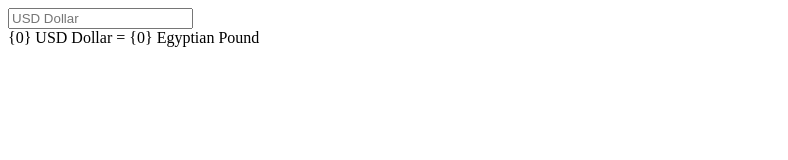
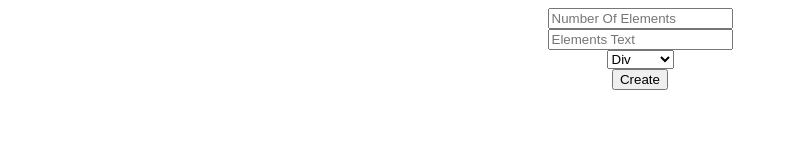
Before and after one commit to saoloh/js-web-dev-project, a plain HTML site: page section12/index.html in a window 1280 px wide. Shown: the whole page, without its empty margins (0-788 px from the left). Drawn offline with Linux system fonts and the light colour scheme.

Commit message:
final solution

```diff
--- a/section12/index.html
+++ b/section12/index.html
@@ -6,6 +6,7 @@
     <title>Document</title>
     <link rel="stylesheet" href="style.css">
     <script src="script.js" defer></script>
+    <link rel="stylesheet" href="style.css">
 </head>
 <body>
      <!-- <div id="elzero" class="element" name="js">JavaScript</div> -->
@@ -41,10 +42,10 @@
     <img decoding="async" src="#" alt="" />
   </div> -->
   <!-- ===================================== -->
-  <form action="">
+  <!-- <form action="">
     <input type="number" name="dollar"  placeholder="USD Dollar"   />
     <div class="result">{0} USD Dollar = {0} Egyptian Pound</div>
-  </form>
+  </form> -->
     <!-- ===================================== -->
     <!-- <div class="one" title="two">Two</div>
     <div class="two" title="one">One</div> -->
@@ -55,7 +56,7 @@
   <img decoding="async" src="#" />
   <img decoding="async" src="#" /> -->
           <!-- ===================================== -->
-          <!-- <form action="B">
+          <form action="">
             <input type="number" name="elements" class="input" placeholder="Number Of Elements" />
             <input type="text" name="texts" class="input" placeholder="Elements Text" />
             <select name="type" class="input">
@@ -64,6 +65,8 @@
             </select>
             <input type="submit" name="create" value="Create" />
             <div class="results"></div>
-          </form> -->
+          </form>
+          <!-- ===================================== -->
+
 </body>
 </html>
--- a/section12/style.css
+++ b/section12/style.css
@@ -0,0 +1,28 @@
+body{
+    display: flex;
+    justify-content: center;
+    align-items: center;
+    flex-direction: column;
+    flex-wrap: wrap;
+}
+
+form{
+    display: inline-block;
+    width: 100%;
+    margin-bottom: 50px;
+    display: flex;
+    justify-content: center;
+    align-items: center;
+    flex-direction: column;
+    flex-wrap: wrap;
+
+}
+.gridDiv{
+    display: flex;
+    justify-content: center;
+    align-items: center;
+    flex-direction: row;
+    background-color: orange;
+    height: 20px;
+    width: 70px;
+}
```
Also changed, not shown: section12/script.js (+22 -10 lines).
